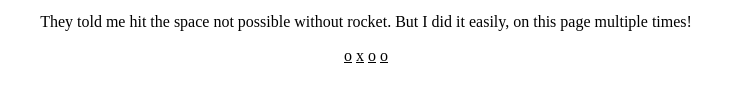
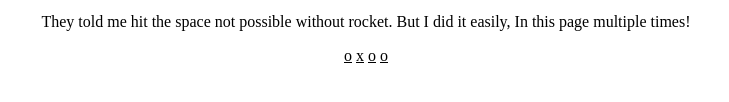
Before and after one commit to thirdmadman/cssMemSlider, a plain HTML site: page cssMemSlider/trueoldschool/2.html in a window 1280 px wide. Shown: the part 436-538 px from the top of the page, 274-1003 px from the left. Drawn offline with Linux system fonts and the light colour scheme.

Commit message:
fix: typo in "school" and 2.html (Sat Oct 16 2021 01:15:20 GMT+0400)

```diff
--- a/cssMemSlider/trueoldshool/2.html
+++ b/cssMemSlider/trueoldschool/2.html
@@ -5,6 +5,6 @@
     <CENTER><H1>Welcome to the future! YOUR WorldWideWeb is here with HTML 1.0!</H1></CENTER>
     <CENTER><H2>Here some MEMES for you:</H2></CENTER>
     <CENTER><IMG ALIGN=TOP SRC="NASA.gif"></CENTER>
-    <CENTER><P>They told me hit the space not possible without rocket. But I did it easily, on this page multiple times!</P></CENTER>
+    <CENTER><P>They told me hit the space not possible without rocket. But I did it easily, In this page multiple times!</P></CENTER>
     <CENTER><A href="index.html">o</A>    <A href="2.html">x</A>    <A href="3.html">o</A>    <A href="4.html">o</A></CENTER>
   </BODY>
```
Also changed, not shown: cssMemSlider/trueoldschool/3.html (renamed from cssMemSlider/trueoldshool/3.html), cssMemSlider/trueoldschool/4.html (renamed from cssMemSlider/trueoldshool/4.html), cssMemSlider/trueoldschool/BOOKS.gif (renamed from cssMemSlider/trueoldshool/BOOKS.gif), cssMemSlider/trueoldschool/CERN.gif (renamed from cssMemSlider/trueoldshool/CERN.gif), cssMemSlider/trueoldschool/IMAGE001.gif (renamed from cssMemSlider/trueoldshool/IMAGE001.gif), cssMemSlider/trueoldschool/NASA.gif (renamed from cssMemSlider/trueoldshool/NASA.gif), cssMemSlider/trueoldschool/index.html (renamed from cssMemSlider/trueoldshool/index.html).
